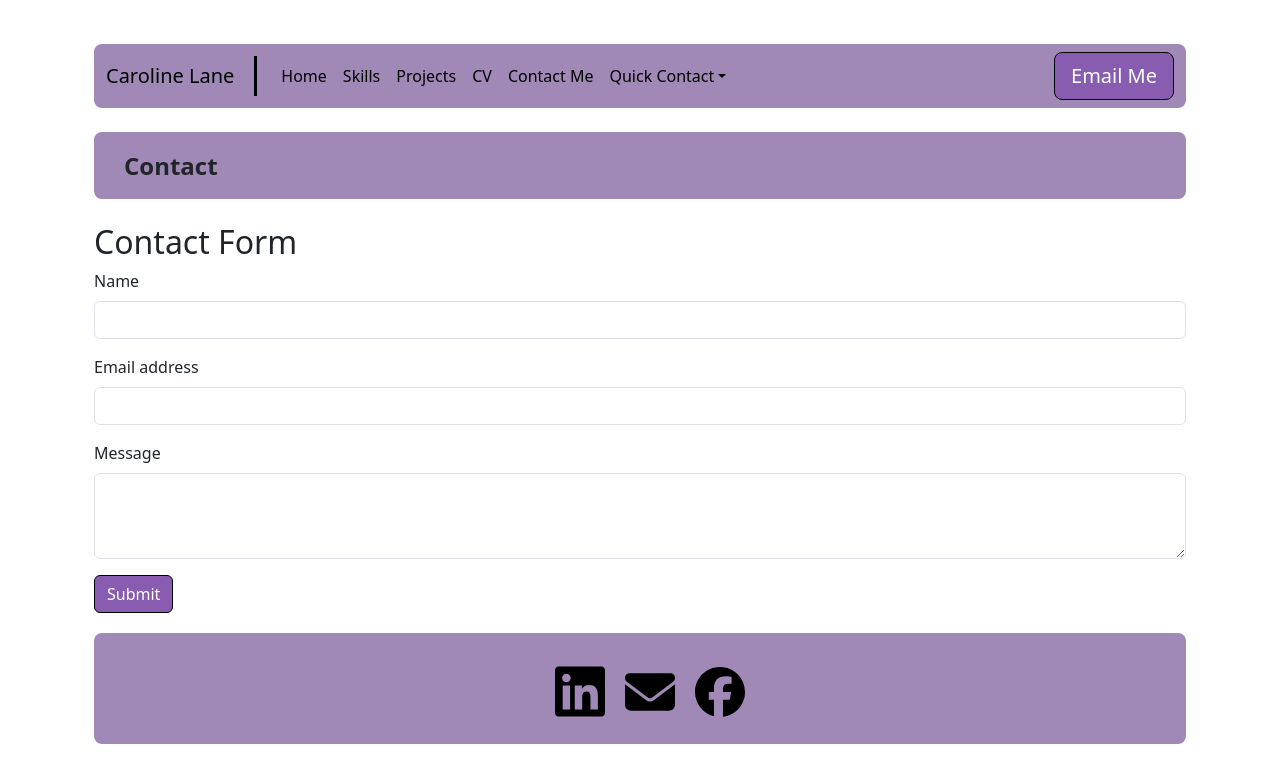
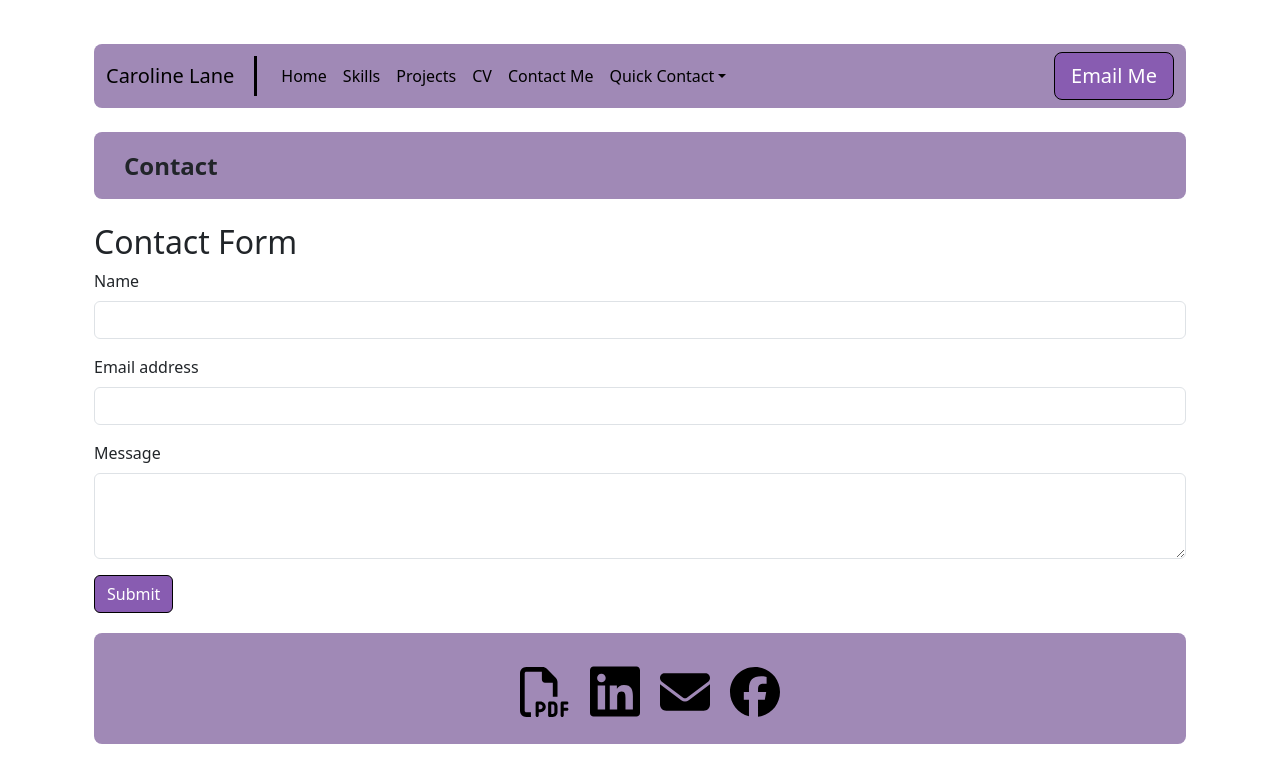
Before and after one commit to cazbella/react-portfolio, a React (Vite) app: page /contact in a window 1280 px wide. Shown: the top 766 px of the page. Built offline with nearby package versions, Linux system fonts and the light colour scheme.

Commit message:
adds CV button to contact page and alters main card image to be smaller

```diff
--- a/package.json
+++ b/package.json
@@ -13,6 +13,7 @@
     "@fortawesome/fontawesome-free": "^6.5.1",
     "@fortawesome/fontawesome-svg-core": "^6.5.1",
     "@fortawesome/free-brands-svg-icons": "^6.5.1",
+    "@fortawesome/free-regular-svg-icons": "^6.5.1",
     "@fortawesome/free-solid-svg-icons": "^6.5.1",
     "@fortawesome/react-fontawesome": "^0.2.0",
     "@popperjs/core": "^2.11.8",
--- a/src/components/MainCard.jsx
+++ b/src/components/MainCard.jsx
@@ -10,7 +10,7 @@ function MainCard() {
         <div className="col-12" id="cocktail-nights">
           <div className="card" style={{ width: '100%' }}>
             <a href="https://cazbella.github.io/mums-night/" target="_blank" rel="noopener noreferrer">
-              <img src="images/screenshot-landing-area 2.png" className="card-img-top" alt="Picture of people in a meeting" />
+              <img src="images/screenshot-landing-area 2.png" className="card-img-top" alt="Screenshot of Cocktail Nights landing page" style={{ height: '350px', objectFit: 'cover', objectPosition: 'top'   }}  />
             </a>
             <div className="card-body">
               <h5 className="card-title">Cocktail Nights</h5>
--- a/src/components/pages/Contact.jsx
+++ b/src/components/pages/Contact.jsx
@@ -2,6 +2,8 @@ import React, { useState } from "react";
 import { FontAwesomeIcon } from "@fortawesome/react-fontawesome";
 import { faFacebook, faLinkedin } from "@fortawesome/free-brands-svg-icons";
 import { faEnvelope } from "@fortawesome/free-solid-svg-icons";
+import { faFilePdf } from "@fortawesome/free-regular-svg-icons";
+
 
 import Header from "../layout/Header";
 import "./Contact.css";
@@ -87,6 +89,10 @@ function Contact() {
         <div className="container-fluid mb-4 rounded-3 work-header" id="icon-container">
           <div className="row">
             <div className="column">
+              {/* PDF CV Link */}
+              <a href="/pdf/cvpdf.pdf" target="_blank" rel="noopener noreferrer">
+                <FontAwesomeIcon icon={faFilePdf} className="icon" style={iconStyle} />
+              </a>
               <a href="https://www.linkedin.com/in/caroline-lane7" target="_blank" rel="noopener noreferrer">
                 <FontAwesomeIcon icon={faLinkedin} className="icon" style={iconStyle} />
               </a>
```
Also changed, not shown: 2 other files (tests, documents, lock files or other folders).
